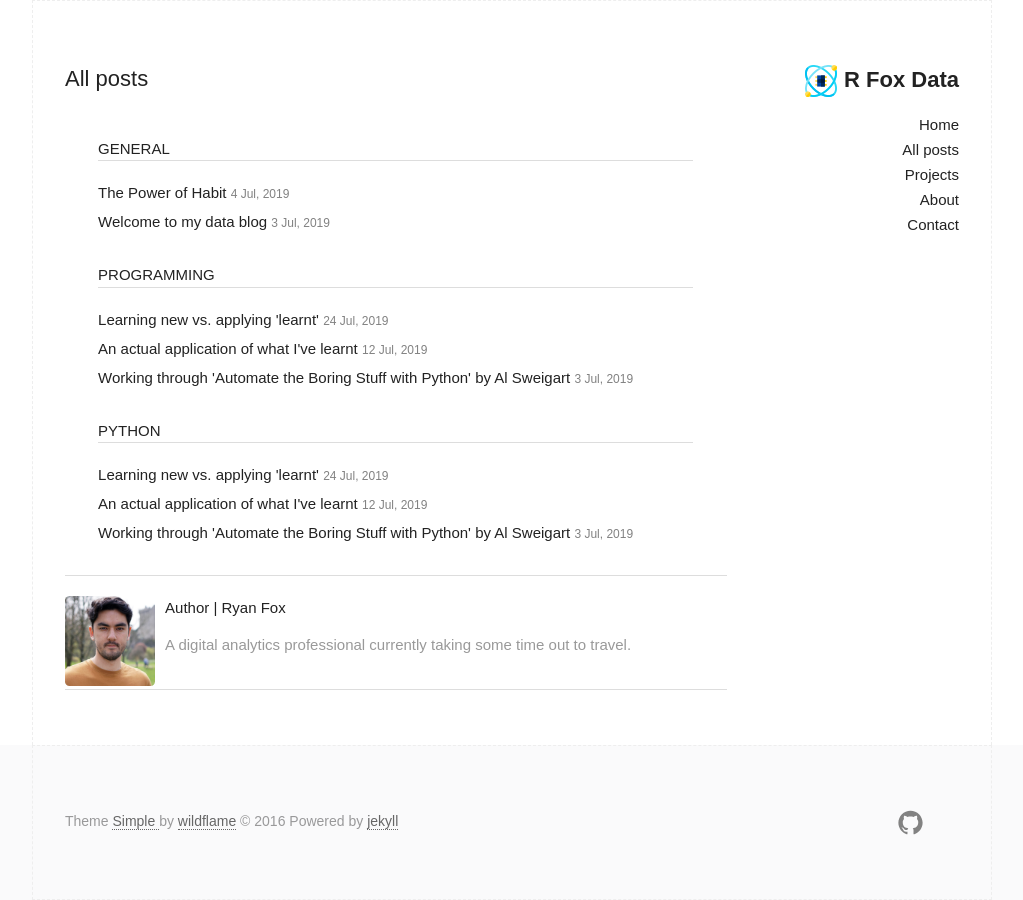
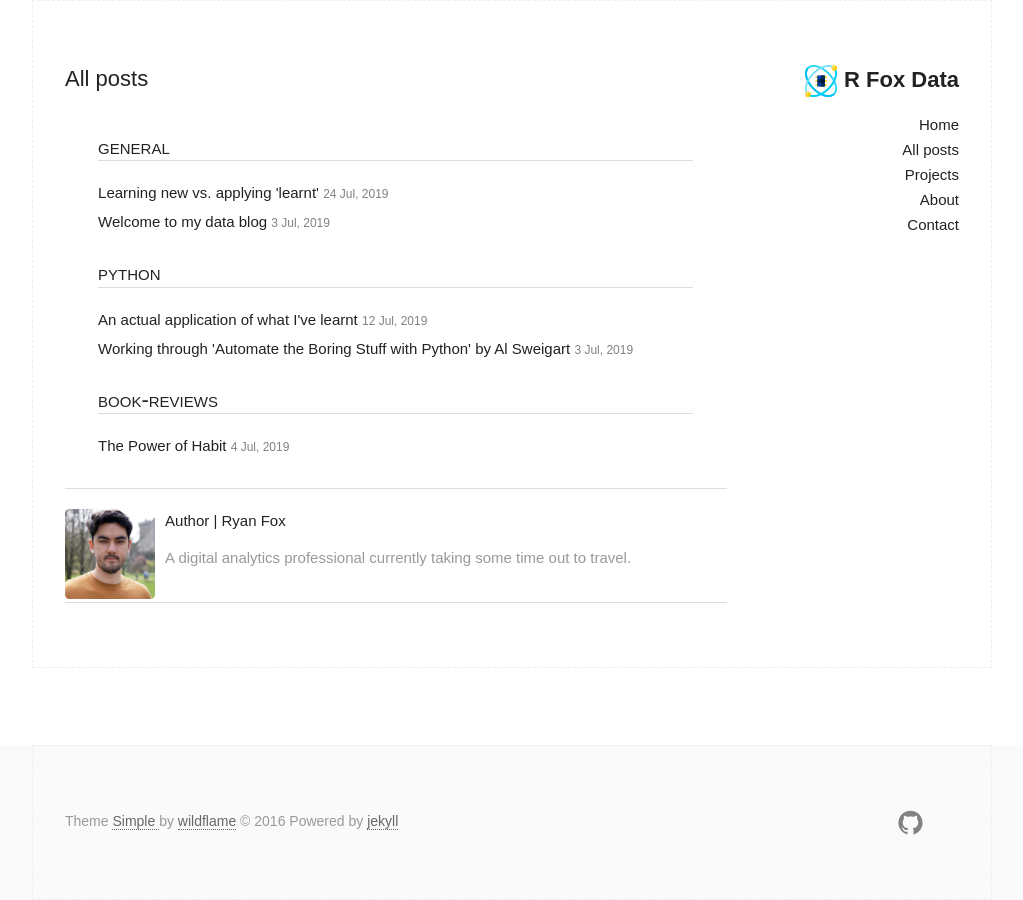
Before and after one commit to rjjfox/rjjfox.github.io, a Jekyll site: the page built from archive.html, in a window 1280 px wide. Shown: the whole page, without its empty margins (128-1151 px from the left). Built offline with Jekyll 4.4.1, drawn with Linux system fonts in a browser that asks for light colours.

Commit message:
Updating categories of posts

```diff
--- a/_posts/2019-07-03-starting-automate-the-boring-stuff.md
+++ b/_posts/2019-07-03-starting-automate-the-boring-stuff.md
@@ -2,7 +2,7 @@
 layout: post
 title:  "Working through 'Automate the Boring Stuff with Python' by Al Sweigart"
 date: 2019-07-03 20:00:00 +0600
-categories: programming python
+categories: python
 location: Samaipata, Bolivia
 location-link: Samaipata
 ---
--- a/_posts/2019-07-04-the-power-of-habit.md
+++ b/_posts/2019-07-04-the-power-of-habit.md
@@ -2,7 +2,7 @@
 layout: post
 title:  "The Power of Habit"
 date: 2019-07-04 15:00:00 +0600
-categories: general
+categories: book-reviews
 location: Santa Cruz de la Sierra, Bolivia
 location-link: Santa+Cruz+de+la+Sierra
 ---
--- a/_posts/2019-07-12-an-actual-application.md
+++ b/_posts/2019-07-12-an-actual-application.md
@@ -2,7 +2,7 @@
 layout: post
 title:  "An actual application of what I've learnt"
 date: 2019-07-12 16:00:00 +0600
-categories: programming python
+categories: python
 location: Santa Cruz de la Sierra, Bolivia
 location-link: Santa+Cruz+de+la+Sierra
 ---
--- a/_posts/2019-07-24-learning-new-vs-applying-learnt.md
+++ b/_posts/2019-07-24-learning-new-vs-applying-learnt.md
@@ -2,7 +2,7 @@
 layout: post
 title:  "Learning new vs. applying 'learnt'"
 date: 2019-07-24 18:00:00 +0600
-categories: programming python
+categories: general
 location: Santa Cruz de la Sierra, Bolivia
 location-link: Santa+Cruz+de+la+Sierra
 ---
```
